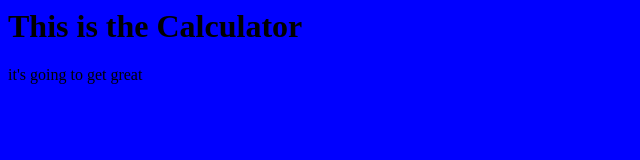
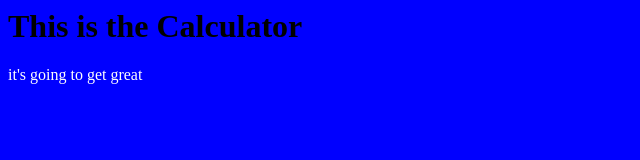
Before and after one commit to mndowne/calculator, a plain HTML site: page index.html in a window 1280 px wide. Shown: the whole page, without its empty margins (0-640 px from the left). Drawn offline with Linux system fonts and the light colour scheme.

Commit message:
fixed the stylesheet

```diff
--- a/index.html
+++ b/index.html
@@ -1,7 +1,7 @@
 <html lang="eng">
 <head>
 <title>Calculator</title>
-<link src="style.css" type="text/css">
+<link href="style.css" type="text/css" rel="stylesheet">
 </head>
 
 <body style="background-color: blue">
```
